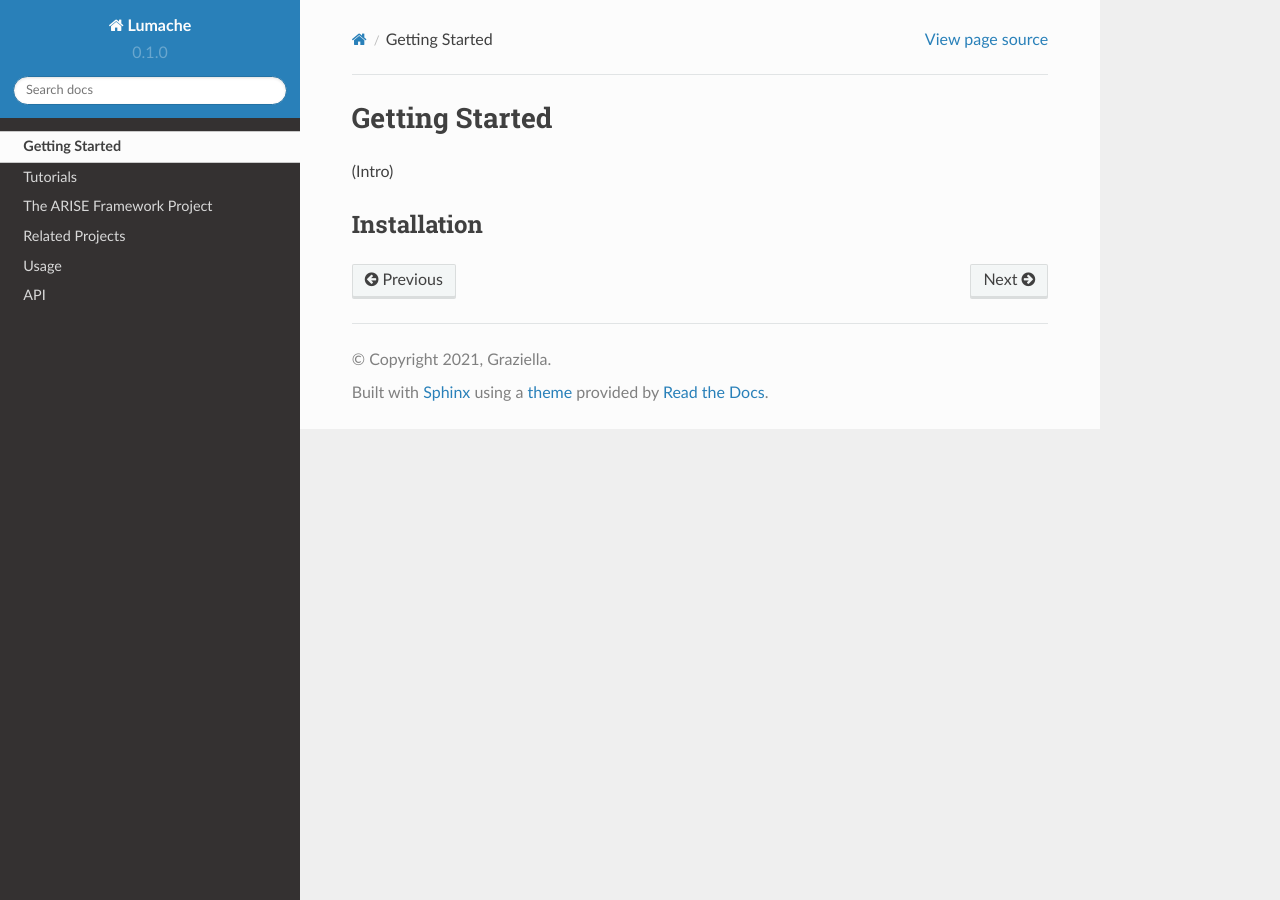
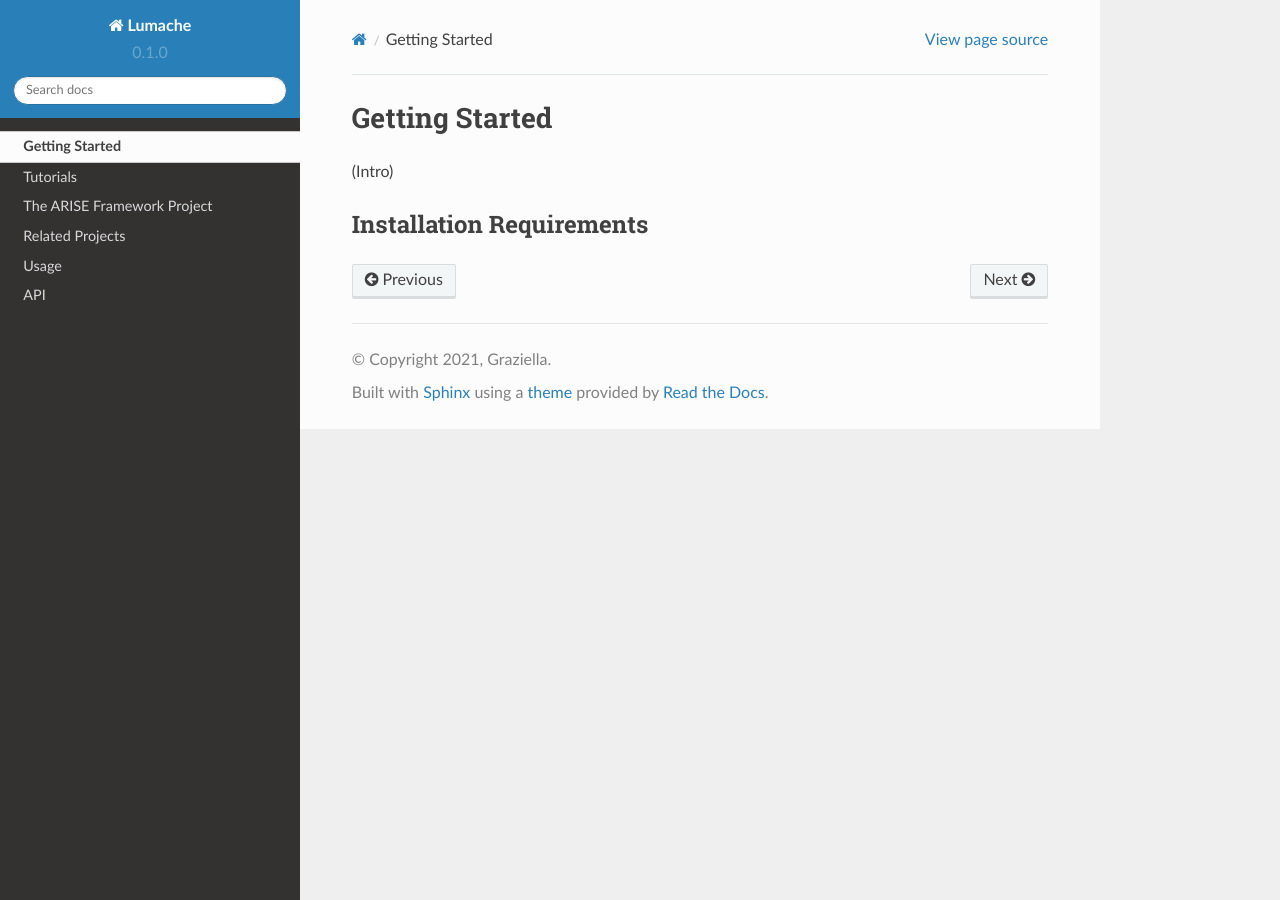
Before and after one commit to agileHRI/arise_documentation, a Sphinx documentation site: the page built from docs/source/getting-started.rst, in a window 1280 px wide. Built offline with Sphinx 7.4.7 and the Read the Docs theme 2.0.0, drawn with Linux system fonts in a browser that asks for light colours.

Commit message:
Update getting-started.rst

```diff
--- a/docs/source/getting-started.rst
+++ b/docs/source/getting-started.rst
@@ -3,6 +3,6 @@ Getting Started
 
 (Intro)
 
-.. _installation:
-Installation
-------------
+.. _installation_requirements:
+Installation Requirements
+-------------------------
```
